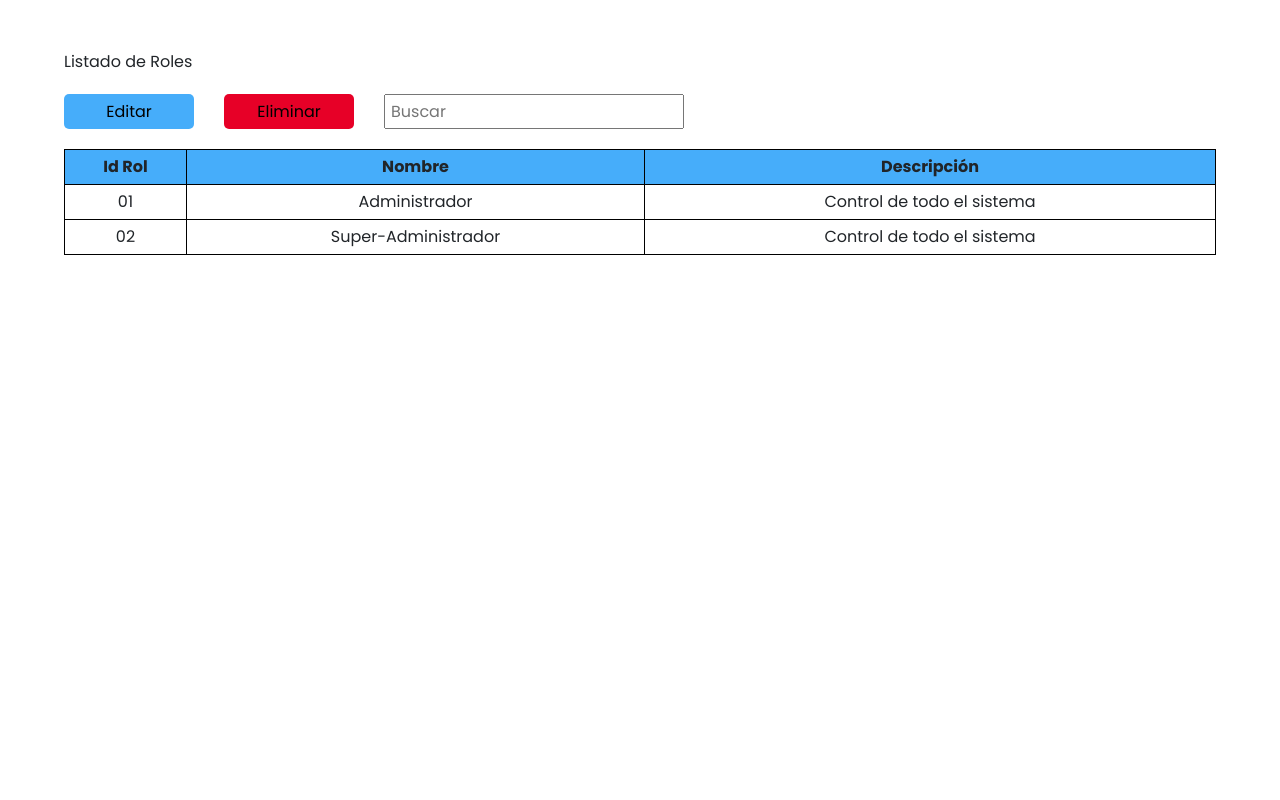
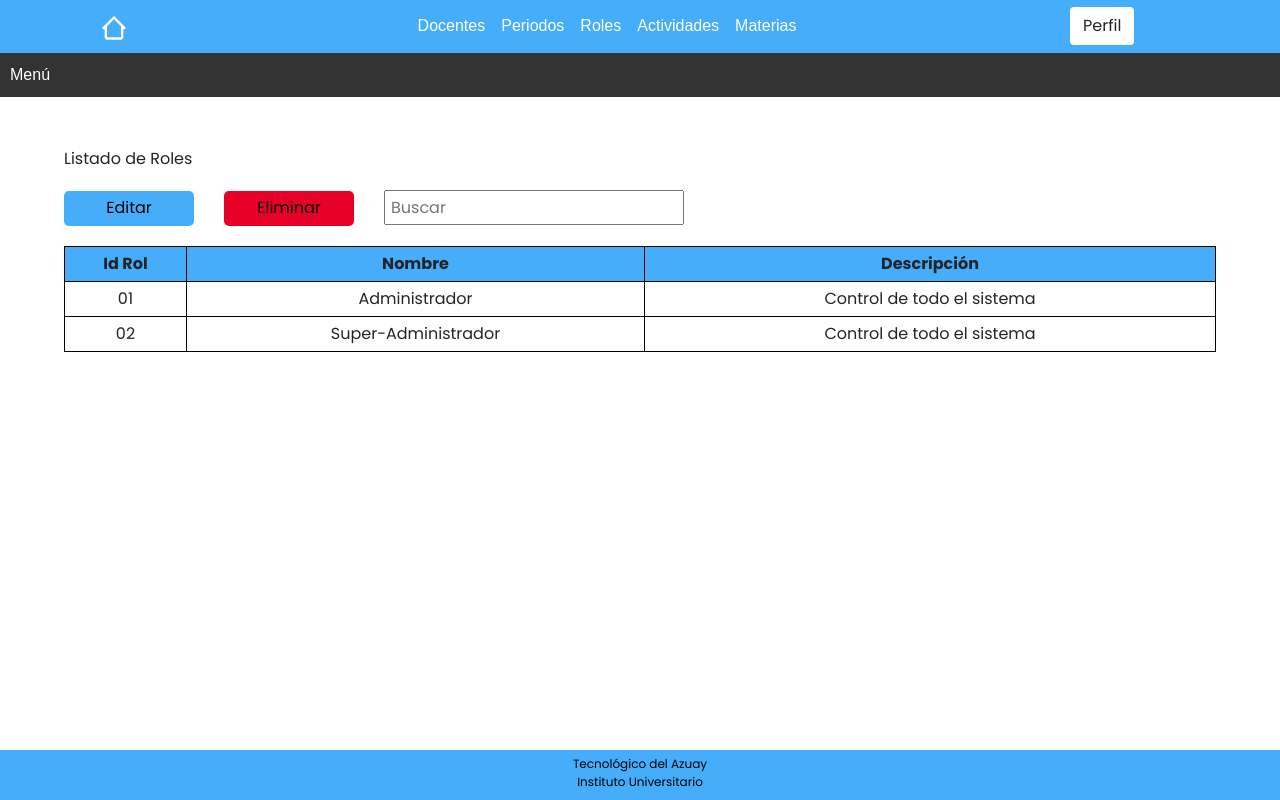
Before and after one commit to michellecuzo09/Proyecto-Final-Web, an Angular app: page /roles in a window 1280 px wide. Built offline with nearby package versions, Linux system fonts and the light colour scheme.

Commit message:
dam
creacion de menu desplegable

```diff
--- a/src/app/app.module.ts
+++ b/src/app/app.module.ts
@@ -11,6 +11,7 @@ import { RecuperacionContrasenaComponent } from './recuperacion-contrasena/recup
 import { CrearRolComponent } from './crear-rol/crear-rol.component';
 import { UsuarioComponent } from './usuario/usuario.component';
 import { CrearUsuarioComponent } from './crear-usuario/crear-usuario.component';
+import { MenudespComponent } from './menudesp/menudesp.component';
 
 const routes: Routes = [
   { path: '', redirectTo: '', pathMatch: 'full' },
@@ -20,6 +21,7 @@ const routes: Routes = [
   { path: 'Header', component: HeaderComponent },
   { path: 'crear-rol', component: CrearRolComponent },
   { path: 'usuario', component: UsuarioComponent },
+  { path: 'menud', component: MenudespComponent },
 
   {
     path: 'recuperacion-contrasena',
@@ -38,6 +40,7 @@ const routes: Routes = [
     FooterComponent,
     UsuarioComponent,
     CrearUsuarioComponent,
+    MenudespComponent,
   ],
 
   imports: [BrowserModule, RouterModule.forRoot(routes)],
--- a/src/app/crear-rol/crear-rol.component.html
+++ b/src/app/crear-rol/crear-rol.component.html
@@ -1,5 +1,7 @@
+<app-header> </app-header>
+<app-menudesp></app-menudesp>
 <body>
-  <app-header> </app-header>
+
   <div>
     <!-- Formulario -->
     <form class="formulario">
--- /dev/null
+++ b/src/app/menudesp/menudesp.component.css
@@ -0,0 +1,47 @@
+body {
+    font-family: Arial, sans-serif;
+    margin: 0;
+    padding: 0;
+}
+
+.menu-container {
+    position: relative;
+    display: flex;
+    align-items: center;
+    background-color: #333;
+}
+
+.menu-button {
+    background-color: #333;
+    color: #fff;
+    border: none;
+    padding: 10px;
+    cursor: pointer;
+}
+
+.menu-list {
+    list-style: none;
+    padding: 0;
+    display: none;
+    background-color: #333;
+    position: absolute;
+    top: 100%; /* Cambiado a 100% para que se despliegue hacia abajo */
+    left: 0; /* Cambiado a 0 para que se alinee con el borde del botón */
+    width: 150px; /* Ajusta el ancho según sea necesario */
+}
+
+.menu-item {
+    padding: 10px;
+    text-align: center;
+    cursor: pointer;
+    color: #fff;
+}
+
+.menu-item:hover {
+    background-color: #555;
+}
+
+.menu-container:hover .menu-list {
+    display: flex;
+    flex-direction: column;
+}
--- /dev/null
+++ b/src/app/menudesp/menudesp.component.html
@@ -0,0 +1,20 @@
+<!DOCTYPE html>
+<html lang="es">
+<head>
+    <meta charset="UTF-8">
+    <meta name="viewport" content="width=device-width, initial-scale=1.0">
+    <link rel="stylesheet" href="menudesp.component.css">
+    <title>Menú Desplegable Lateral</title>
+</head>
+<body>
+    <div class="menu-container">
+        <button class="menu-button">Menú</button>
+        <div class="menu-list">
+            <div class="menu-item" routerLink="/roles">Roles</div>
+            <div class="menu-item" routerLink="/usuario">usuarios</div>
+                       <div class="menu-item">Opción 3</div>
+            <!-- Puedes agregar más opciones según sea necesario -->
+        </div>
+    </div>
+</body>
+</html>
--- a/src/app/roles/roles.component.html
+++ b/src/app/roles/roles.component.html
@@ -7,6 +7,8 @@
     <title>Login</title>
     <link rel="stylesheet" href="roles.component.css" />
   </head>
+  <app-header></app-header>
+<app-menudesp></app-menudesp>
   <body>
     <div class="center-container">
       <p class="txt-2">Listado de Roles</p>
@@ -43,4 +45,6 @@
       </table>
     </div>
   </body>
+  <app-footer></app-footer>
+
 </html>
--- a/src/app/usuario/usuario.component.html
+++ b/src/app/usuario/usuario.component.html
@@ -5,10 +5,9 @@
   <meta name="viewport" content="width=device-width, initial-scale=1.0">
   <title>Lista de Usuarios</title>
   <link rel="stylesheet" href="usuario.component.css">
-
 </head>
 <app-header></app-header>
-
+<app-menudesp></app-menudesp>
 <body>
 
   <h2>Lista de Usuarios</h2>
@@ -44,6 +43,7 @@
   </table>
 
 
+
 </body>
 <app-footer></app-footer>
 
```
Also changed, not shown: src/app/menudesp/menudesp.component.ts (added, +10 -0 lines), 1 other file (tests, documents, lock files or other folders).
